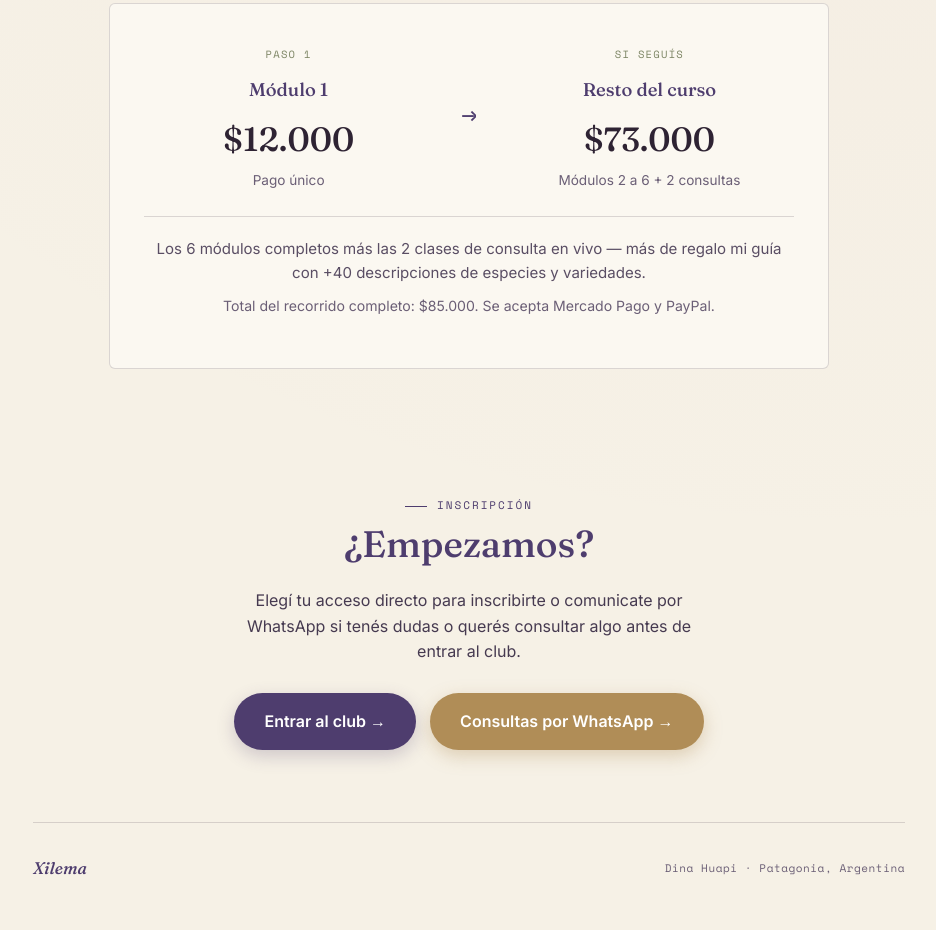
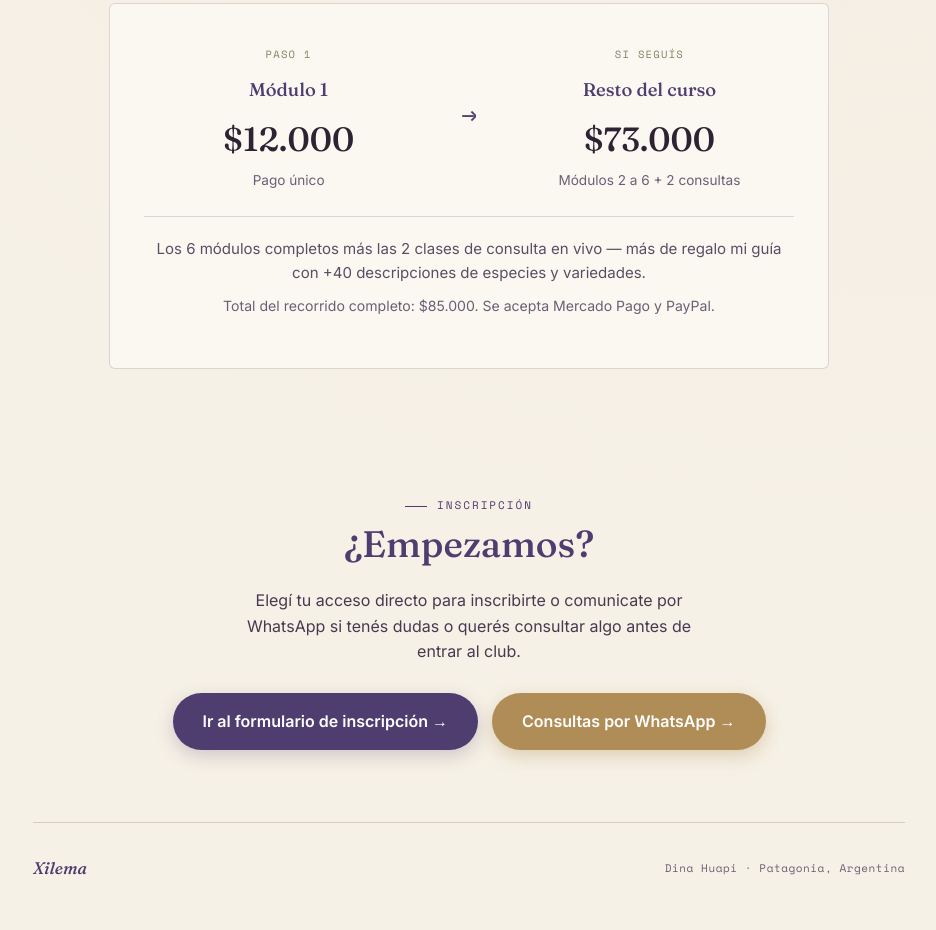
Before and after one commit to lauraarrieta4-eng/curso-lavanda, a plain HTML site: page index.html in a window 1280 px wide. Shown: the part 3608-4538 px from the top of the page, without its empty margins (171-1107 px from the left). Drawn offline with nearby package versions, Linux system fonts and the light colour scheme.

Commit message:
Add files via upload

```diff
--- a/index.html
+++ b/index.html
@@ -605,8 +605,8 @@
     <h2>¿Empezamos?</h2>
     <p>Elegí tu acceso directo para inscribirte o comunicate por WhatsApp si tenés dudas o querés consultar algo antes de entrar al club.</p>
     <div class="cta-actions">
-      <a class="btn-hotmart" href="https://hotmart.com/es/marketplace/productos/curso-de-introduccion-al-cultivo-de-lavandas-modulo1/C106687128P" target="_blank" rel="noopener">
-        Entrar al club →
+      <a class="btn-hotmart" href="https://forms.gle/GcpDHgUaftxMhcFy8" target="_blank" rel="noopener">
+        Ir al formulario de inscripción →
       </a>
       <a class="btn-whatsapp" href="https://wa.me/5492944800443?text=Hola%20Lau!%20Quiero%20info%20para%20anotarme%20al%20curso%20de%20cultivo%20de%20lavanda%20%F0%9F%8C%BF" target="_blank" rel="noopener">
         Consultas por WhatsApp →
```
